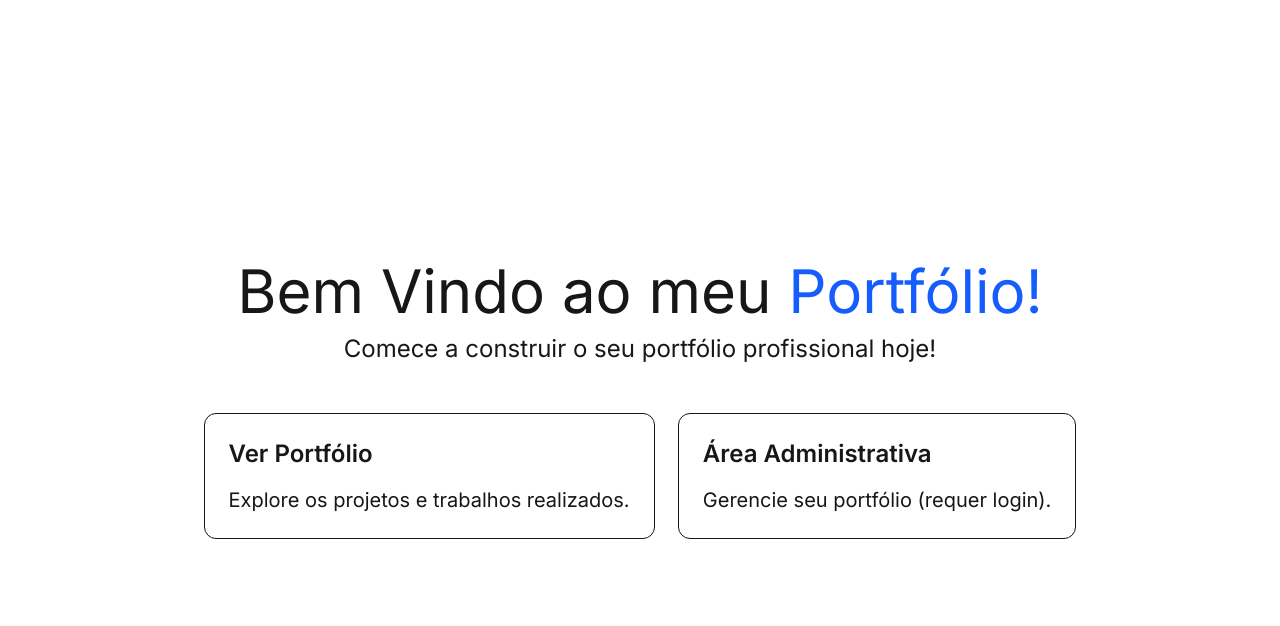
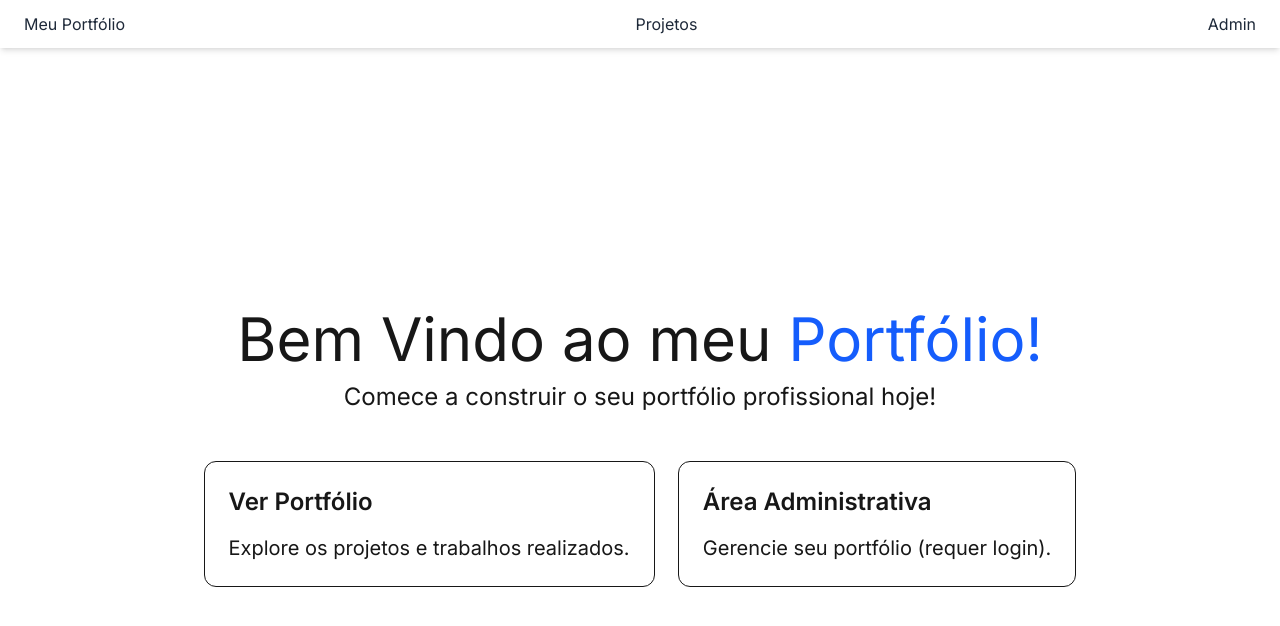
Before and after one commit to carlosulker/portfolio-react, a Next.js app: page / in a window 1280 px wide. Shown: the top 626 px of the page. Built offline with nearby package versions, Linux system fonts and the light colour scheme.

Commit message:
add Header

```diff
--- /dev/null
+++ b/src/app/components/Header.tsx
@@ -0,0 +1,13 @@
+export default function Header() {
+    return (
+    <header className="bg-white shadow-md">
+        <nav className="container mx-auto px-6 py-3">
+            <ul className="flex justify-between text-gray-800">
+                <li>Meu Portfólio</li>
+                <li>Projetos</li>
+                <li>Admin</li>
+            </ul>
+        </nav>
+    </header>
+    )
+}
--- a/src/app/page.tsx
+++ b/src/app/page.tsx
@@ -1,5 +1,9 @@
+import Header from "./components/Header";
+
 export default function Home() {
   return (
+    <>
+    <Header/>
     <div className="flex flex-col items-center justify-center min-h-screen py-2">
       <main className="flex flex-col items-center justify-center w-full flex-1 px-20 text-ceter">
         <h1 className="text-6xl">Bem Vindo ao meu <span className="text-blue-600">Portfólio!</span> </h1>
@@ -18,5 +22,6 @@ export default function Home() {
       </div>
       </main>
     </div>
+    </>
   );
 }
```
